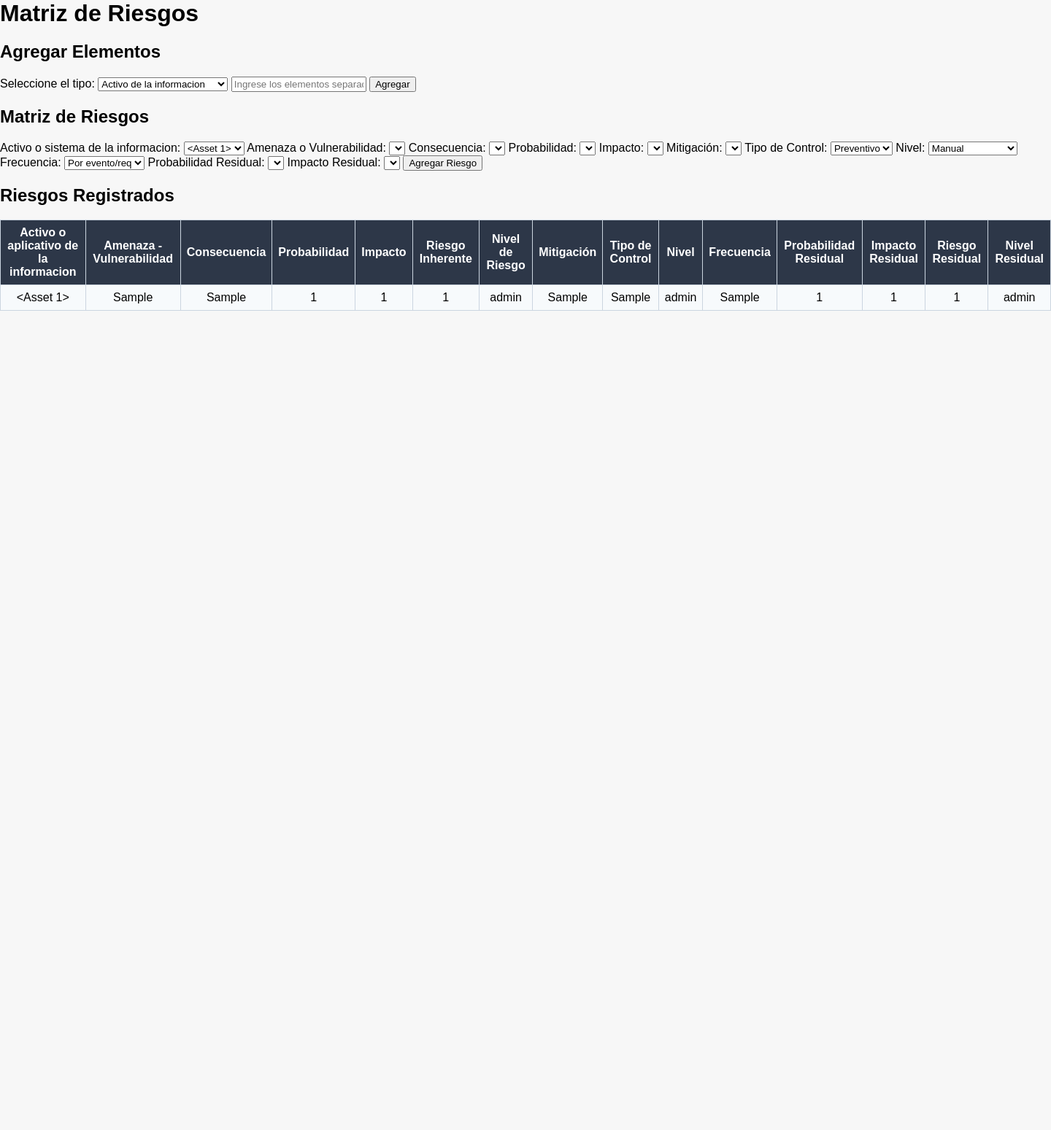
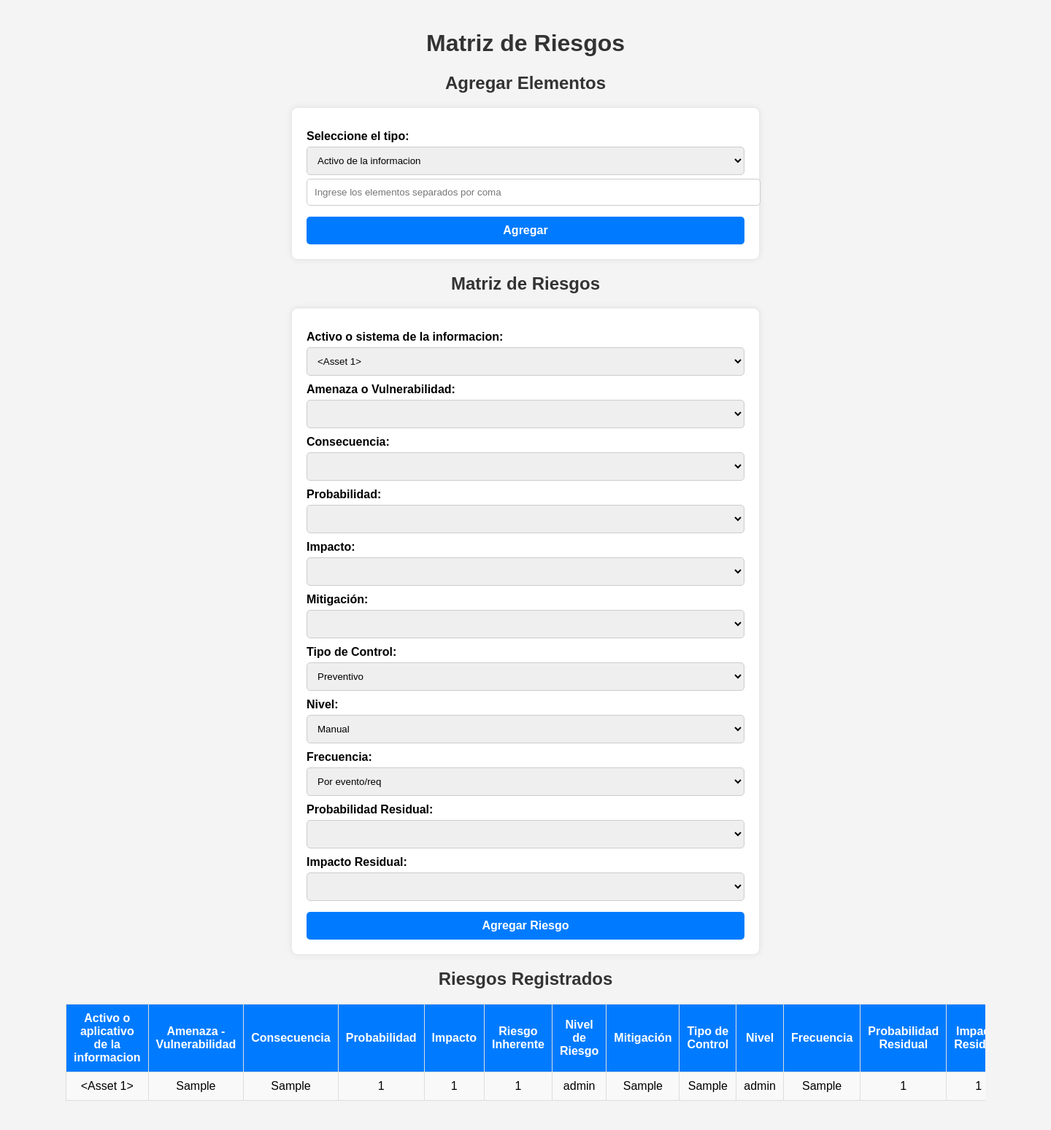
Before and after one commit to FerFisX/Matriz-de-Riesgos---Python, a Flask app: page / in a window 1440 px wide. Shown: the whole page at 73% size. Before the commit the page ends 426 px from the top, so only its background shows below. Run offline with Flask 3, Linux system fonts and the light colour scheme; tables that the repository leaves empty hold one stand-in row (values such as "Sample post"); lists and menus that the app fills with data are empty.

Commit message:
Update style.css

```diff
--- a/static/style.css
+++ b/static/style.css
@@ -1,118 +1,99 @@
 body {
     font-family: Arial, sans-serif;
-    background-color: #f7f7f7;
+    background-color: #f4f4f4;
     margin: 0;
-    padding: 0;
+    padding: 20px;
 }
 
-header {
-    background-color: #2d3748;
-    color: white;
-    padding: 1rem 0;
+h1, h2 {
     text-align: center;
+    color: #333;
 }
 
-h1 {
-    margin: 0;
-    font-size: 2rem;
+form {
+    background: white;
+    max-width: 600px;
+    margin: 20px auto;
+    padding: 20px;
+    border-radius: 8px;
+    box-shadow: 0px 0px 10px rgba(0, 0, 0, 0.1);
 }
 
-main {
-    width: 90%;
-    margin: 0 auto;
-    line-height: 1.6;
+label {
+    font-weight: bold;
+    display: block;
+    margin-top: 10px;
 }
 
-section {
-    margin-bottom: 20px;
+input, select, button {
+    width: 100%;
+    padding: 10px;
+    margin-top: 5px;
+    border-radius: 5px;
+    border: 1px solid #ccc;
 }
 
-section h2 {
-    margin-top: 0;
-    color: #2d3748;
+button {
+    background-color: #007BFF;
+    color: white;
+    font-size: 16px;
+    font-weight: bold;
+    cursor: pointer;
+    border: none;
+    margin-top: 15px;
 }
 
-.form-section {
-    padding: 20px;
-    background-color: #edf2f7;
-    border-radius: 8px;
-    box-shadow: 0 4px 8px rgba(0, 0, 0, 0.1);
+button:hover {
+    background-color: #0056b3;
 }
 
-.form-section input,
-.form-section select,
-.form-section button {
-    width: 100%;
-    margin-top: 10px;
-    padding: 10px;
-    border-radius: 4px;
-    border: 1px solid #cbd5e0;
-    box-sizing: border-box;
-}
-
-.form-section button {
-    background-color: #3182ce;
-    color: white;
-    cursor: pointer;
-    transition: background-color 0.3s ease;
-}
-
-.form-section button:hover {
-    background-color: #2b6cb0;
+.table-container {
+    max-width: 90%;
+    margin: 20px auto;
+    overflow-x: auto;
 }
 
 table {
     width: 100%;
     border-collapse: collapse;
+    background: white;
+    border-radius: 8px;
+    box-shadow: 0px 0px 10px rgba(0, 0, 0, 0.1);
 }
 
-table th, table td {
-    border: 1px solid #cbd5e0;
-    padding: 8px;
+table, th, td {
+    border: 1px solid #ddd;
     text-align: center;
+    padding: 10px;
 }
 
-table th {
-    background-color: #2d3748;
+th {
+    background-color: #007BFF;
     color: white;
 }
 
-table tbody tr:nth-child(even) {
-    background-color: #f7fafc;
+tr:nth-child(even) {
+    background-color: #f9f9f9;
 }
 
-.download-section .btn {
-    display: inline-block;
-    padding: 10px 20px;
-    font-size: 16px;
-    color: white;
-    background-color: #3182ce;
-    text-decoration: none;
-    border-radius: 5px;
-    transition: background-color 0.3s ease;
+tr:hover {
+    background-color: #f1f1f1;
 }
 
-.download-section .btn:hover {
-    background-color: #2b6cb0;
+/* Estilos para los niveles de riesgo */
+.low-risk {
+    background-color: #c3e6cb;
 }
 
-.risk-level-muy-bajo {
-    background-color: #9ae6b4;
+.medium-risk {
+    background-color: #ffeeba;
 }
 
-.risk-level-bajo {
-    background-color: #68d391;
+.high-risk {
+    background-color: #f5c6cb;
 }
 
-.risk-level-medio {
-    background-color: #faf089;
-}
-
-.risk-level-alto {
-    background-color: #f6ad55;
-}
-
-.risk-level-crítico {
-    background-color: #fc8181;
+.critical-risk {
+    background-color: #dc3545;
     color: white;
 }
```
